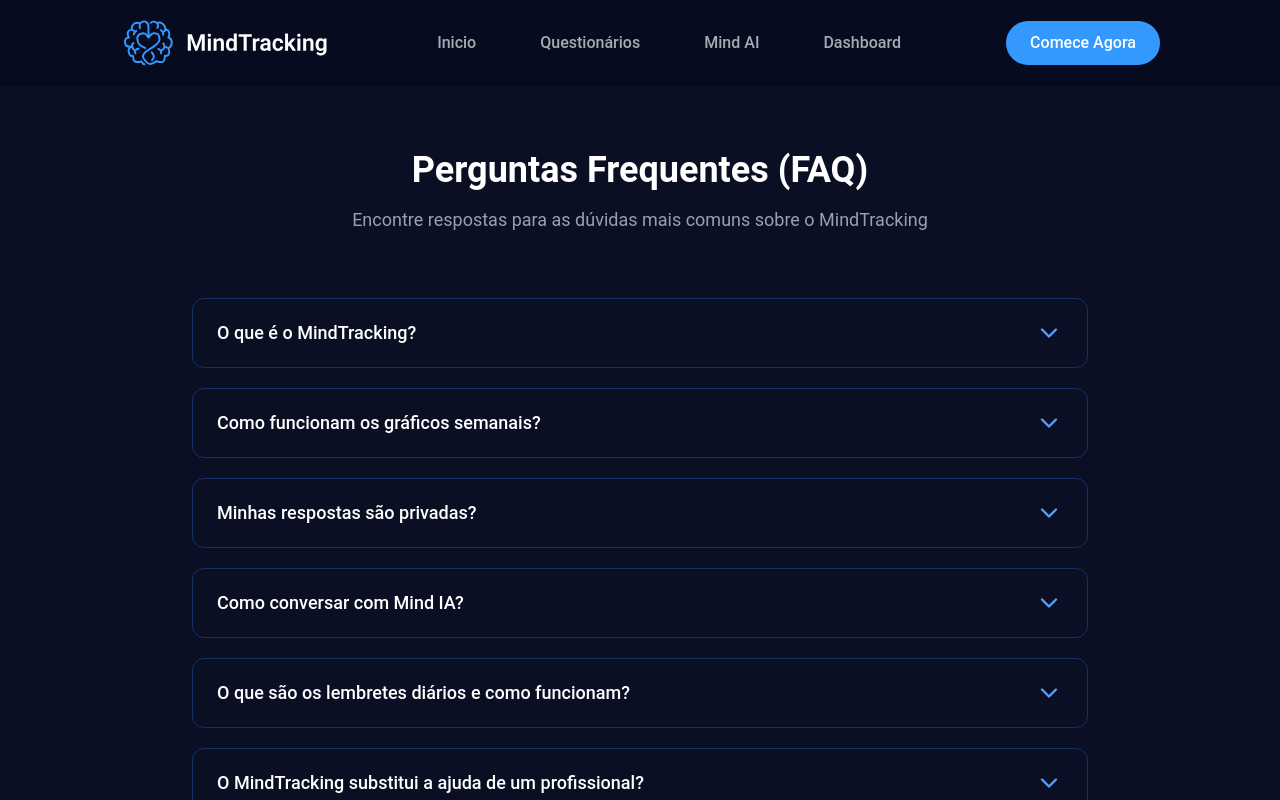
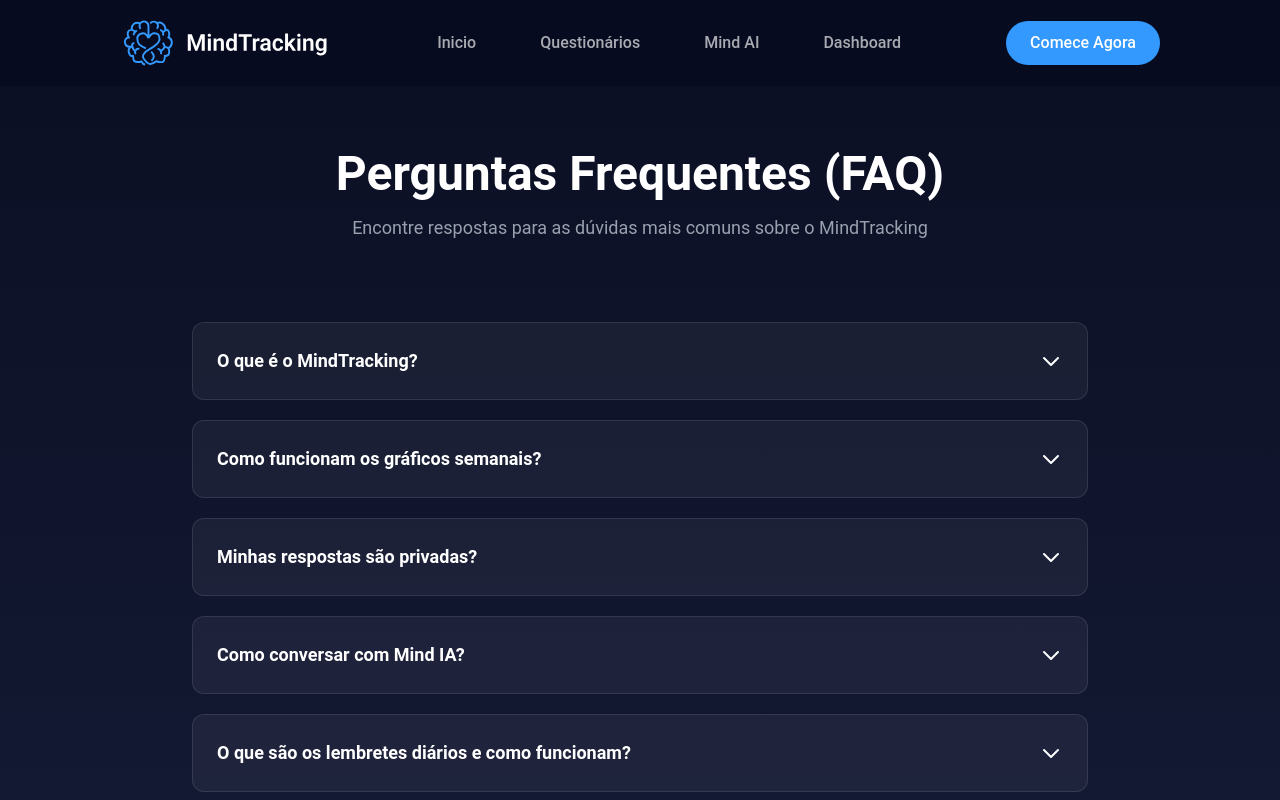
Before and after one commit to ThiagoNascBarros/mind-tracking, a React (Vite) app: page /faq in a window 1280 px wide. Shown: the top 800 px of the page. Built offline with nearby package versions, Linux system fonts and the light colour scheme.

Commit message:
feat: adicionar animações e melhorias visuais na página de FAQ

```diff
--- a/src/pages/Faq.tsx
+++ b/src/pages/Faq.tsx
@@ -2,7 +2,7 @@
 import React, { useState } from "react";
 import Header from "../components/Header";
 import Footer from "../components/Footer/Footer";
-import FaqItem from "../components/FaqItem";
+import { motion, AnimatePresence } from "framer-motion";
 
 interface Faq {
   question: string;
@@ -50,31 +50,144 @@ const FaqPage: React.FC = () => {
   };
 
   return (
-    <div className="min-h-screen flex flex-col bg-[#0A0F23] text-white">
-      <Header />
+    <div className="min-h-screen flex flex-col bg-gradient-to-b from-[#0A0F23] to-[#1a1f3d] text-white">
+      <div className="z-50">
+        <Header />
+      </div>
       <main className="flex-1 px-4 sm:px-6 md:px-12 lg:px-24 py-8 md:py-12 lg:py-16">
         <div className="max-w-4xl mx-auto">
           {/* Cabeçalho */}
-          <div className="text-center mb-8 md:mb-12 lg:mb-16">
-            <h1 className="text-2xl sm:text-3xl md:text-4xl font-bold mb-3 md:mb-4 text-white">
+          <motion.div
+            initial={{ opacity: 0, y: 20 }}
+            animate={{ opacity: 1, y: 0 }}
+            transition={{ duration: 0.6 }}
+            className="text-center mb-6 md:mb-16 lg:mb-20"
+          >
+            <h1 className="text-2xl sm:text-2xl md:text-5xl font-bold mb-4 text-white">
               Perguntas Frequentes (FAQ)
             </h1>
             <p className="text-sm sm:text-base md:text-lg text-gray-400 max-w-2xl mx-auto">
               Encontre respostas para as dúvidas mais comuns sobre o
               MindTracking
             </p>
-          </div>
+          </motion.div>
 
           {/* Lista de FAQs */}
-          <div className="space-y-3 sm:space-y-4 md:space-y-5">
+          <div className="space-y-5">
             {faqData.map((faq, index) => (
-              <FaqItem
+              <motion.div
                 key={index}
-                question={faq.question}
-                answer={faq.answer}
-                isOpen={openIndex === index}
-                onClick={() => toggleOpen(index)}
-              />
+                initial={{ opacity: 0, y: 20 }}
+                animate={{ opacity: 1, y: 0 }}
+                transition={{ duration: 0.5, delay: index * 0.1 }}
+                className={`group relative overflow-hidden rounded-xl bg-white/5 border border-white/10 transition-all ${
+                  openIndex === index ? 'scale-[1.02] shadow-lg shadow-white/10 border-white/20' : ''
+                }`} // Removido backdrop-blur-sm e shadow-[#0F1526]
+                whileHover={{ scale: openIndex === index ? 1.02 : 1.01 }}
+              >
+                <motion.div
+                  onClick={() => toggleOpen(index)}
+                  className="p-6 cursor-pointer flex justify-between items-center"
+                  whileTap={{ scale: 0.98 }}
+                >
+                  <h3 className="text-left md:text-lg w-56 md:w-auto font-medium md:font-semibold text-white transition-colors duration-300">
+                    {faq.question}
+                  </h3>
+                  <motion.div
+                    className={`transform transition-transform duration-300 ${openIndex === index ? 'rotate-180' : ''}`}
+                    animate={{ rotate: openIndex === index ? 180 : 0 }}
+                    transition={{ duration: 0.3, ease: "easeInOut" }}
+                  >
+                    <svg
+                      className="w-6 h-6 text-white"
+                      fill="none"
+                      stroke="currentColor"
+                      viewBox="0 0 24 24"
+                    >
+                      <path
+                        strokeLinecap="round"
+                        strokeLinejoin="round"
+                        strokeWidth={2}
+                        d="M19 9l-7 7-7-7"
+                      />
+                    </svg>
+                  </motion.div>
+                </motion.div>
+                <AnimatePresence initial={false}>
+                  {openIndex === index && (
+                    <motion.div
+                      initial="collapsed"
+                      animate="expanded"
+                      exit="collapsed"
+                      variants={{
+                        expanded: {
+                          height: "auto",
+                          opacity: 1,
+                          transition: {
+                            height: {
+                              duration: 0.4,
+                              ease: [0.04, 0.62, 0.23, 0.98]
+                            },
+                            opacity: {
+                              duration: 0.25,
+                              delay: 0.15
+                            }
+                          }
+                        },
+                        collapsed: {
+                          height: 0,
+                          opacity: 0,
+                          transition: {
+                            height: {
+                              duration: 0.3,
+                              ease: [0.04, 0.62, 0.23, 0.98]
+                            },
+                            opacity: {
+                              duration: 0.2
+                            }
+                          }
+                        }
+                      }}
+                      className="overflow-hidden"
+                    >
+                      <motion.div
+                        variants={{
+                          expanded: {
+                            y: 0,
+                            opacity: 1,
+                            transition: {
+                              y: {
+                                duration: 0.3,
+                                ease: [0.04, 0.62, 0.23, 0.98]
+                              },
+                              opacity: {
+                                duration: 0.25,
+                                delay: 0.15
+                              }
+                            }
+                          },
+                          collapsed: {
+                            y: -20,
+                            opacity: 0,
+                            transition: {
+                              y: {
+                                duration: 0.2,
+                                ease: [0.04, 0.62, 0.23, 0.98]
+                              },
+                              opacity: {
+                                duration: 0.15
+                              }
+                            }
+                          }
+                        }}
+                        className="px-6 pb-6 text-gray-300"
+                      >
+                        <p className="leading-relaxed">{faq.answer}</p>
+                      </motion.div>
+                    </motion.div>
+                  )}
+                </AnimatePresence>
+              </motion.div>
             ))}
           </div>
         </div>
```
